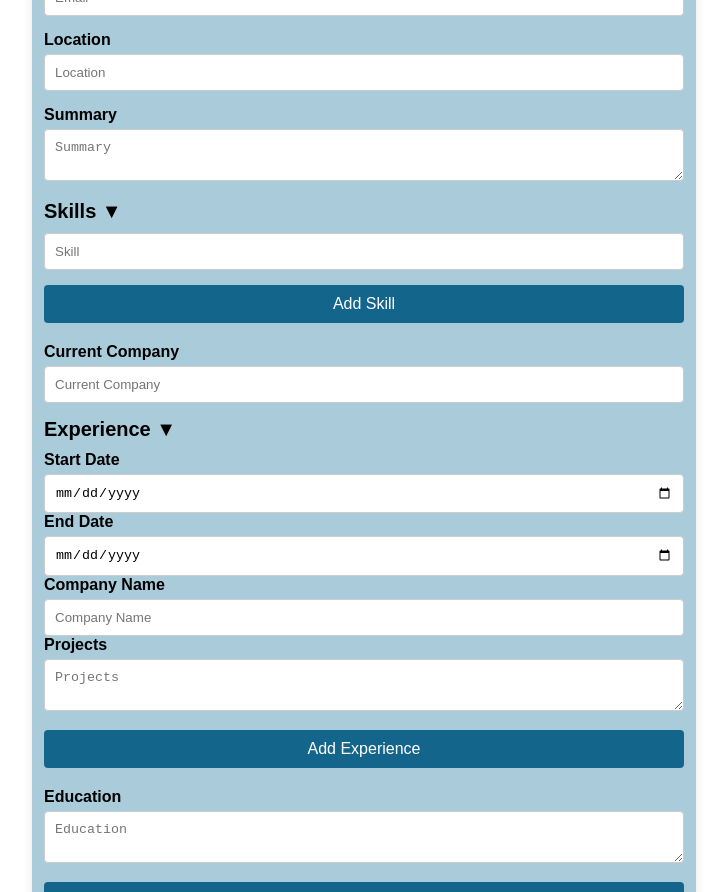
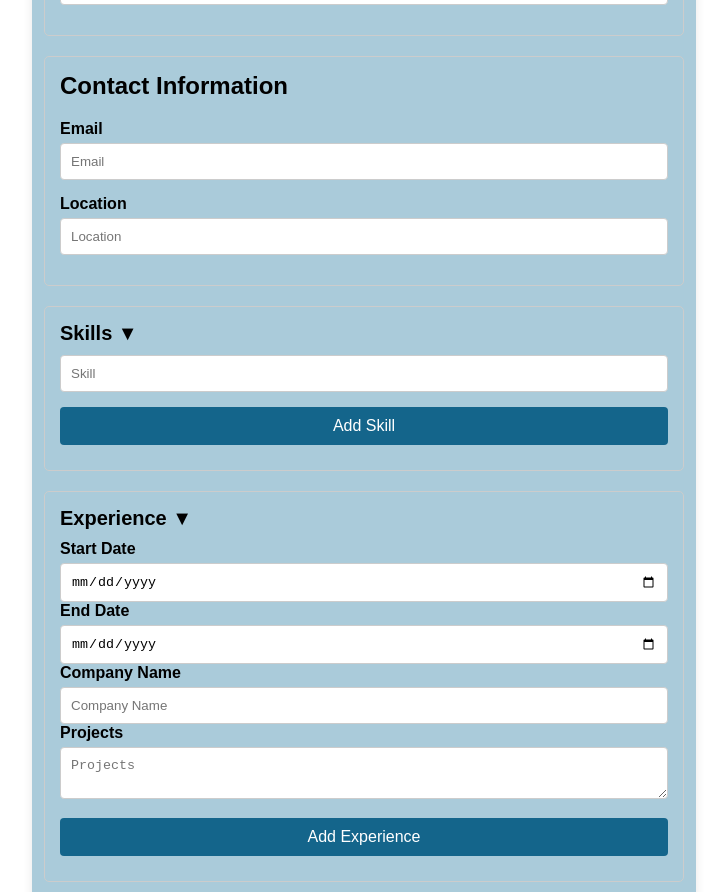
Before and after one commit to Mugdhashrivastava/Resume-generator-React, a React (Create React App) app: page / in a window 1280 px wide. Shown: the part 440-1332 px from the top of the page, without its empty margins (276-1003 px from the left). Built offline with nearby package versions, Linux system fonts and the light colour scheme.

Commit message:
separate sections created

```diff
--- a/src/components/ResumeForm.js
+++ b/src/components/ResumeForm.js
@@ -19,13 +19,10 @@ const ResumeForm = ({ onSave }) => {
         startDate: "",
         endDate: "",
         companyName: "",
-        projects: '',
+        projects: "",
       },
     ],
   });
-
-  const [isSkillsCollapsed, setIsSkillsCollapsed] = useState(false);
-  const [isExperienceCollapsed, setIsExperienceCollapsed] = useState(false);
 
   const navigate = useNavigate();
 
@@ -80,6 +77,9 @@ const ResumeForm = ({ onSave }) => {
     });
   };
 
+  const [isSkillsCollapsed, setIsSkillsCollapsed] = useState(false);
+  const [isExperienceCollapsed, setIsExperienceCollapsed] = useState(false);
+
   const toggleSkills = () => {
     setIsSkillsCollapsed(!isSkillsCollapsed);
   };
@@ -90,36 +90,82 @@ const ResumeForm = ({ onSave }) => {
 
   return (
     <form onSubmit={handleSubmit} className="resume-form">
+      {/* Personal Information Section */}
+      <div className="form-section">
+        <h2>Personal Information</h2>
         <div className="form-group">
           <label htmlFor="picture">Profile Picture</label>
-        <input type="file" name="picture" id="picture" onChange={handleChange} />
+          <input
+            type="file"
+            name="picture"
+            id="picture"
+            onChange={handleChange}
+          />
         </div>
         <div className="form-group">
           <label htmlFor="name">Full Name</label>
-        <input type="text" name="name" id="name" placeholder="Name" value={data.name} onChange={handleChange} />
+          <input
+            type="text"
+            name="name"
+            id="name"
+            placeholder="Name"
+            value={data.name}
+            onChange={handleChange}
+          />
         </div>
         <div className="form-group">
           <label htmlFor="title">Job Title</label>
-        <input type="text" name="title" id="title" placeholder="Title" value={data.title} onChange={handleChange} />
+          <input
+            type="text"
+            name="title"
+            id="title"
+            placeholder="Title"
+            value={data.title}
+            onChange={handleChange}
+          />
         </div>
         <div className="form-group">
           <label htmlFor="yoe">Years of Experience</label>
-        <input type="number" name="yoe" id="yoe" placeholder="Years of experience" value={data.yoe} onChange={handleChange} />
+          <input
+            type="number"
+            name="yoe"
+            id="yoe"
+            placeholder="Years of experience"
+            value={data.yoe}
+            onChange={handleChange}
+          />
         </div>
+      </div>
+
+      {/* Contact Information Section */}
+      <div className="form-section">
+        <h2>Contact Information</h2>
         <div className="form-group">
           <label htmlFor="email">Email</label>
-        <input type="email" name="email" id="email" placeholder="Email" value={data.email} onChange={handleChange} />
+          <input
+            type="email"
+            name="email"
+            id="email"
+            placeholder="Email"
+            value={data.email}
+            onChange={handleChange}
+          />
         </div>
         <div className="form-group">
           <label htmlFor="location">Location</label>
-        <input type="text" name="location" id="location" placeholder="Location" value={data.location} onChange={handleChange} />
+          <input
+            type="text"
+            name="location"
+            id="location"
+            placeholder="Location"
+            value={data.location}
+            onChange={handleChange}
+          />
         </div>
-      <div className="form-group">
-        <label htmlFor="summary">Summary</label>
-        <textarea name="summary" id="summary" placeholder="Summary" value={data.summary} onChange={handleChange}></textarea>
       </div>
 
-      <div className="collapsible-section">
+      {/* Skills Section */}
+      <div className="form-section collapsible-section">
         <h2 onClick={toggleSkills} className="collapsible-header">
           Skills {isSkillsCollapsed ? "▲" : "▼"}
         </h2>
@@ -127,7 +173,13 @@ const ResumeForm = ({ onSave }) => {
           <div className="skills-section">
             {data.skills.map((skill, index) => (
               <div key={index} className="form-group">
-                <input type="text" name={`skill-${index}`} placeholder="Skill" value={skill} onChange={(e) => handleSkillChange(index, e)} />
+                <input
+                  type="text"
+                  name={`skill-${index}`}
+                  placeholder="Skill"
+                  value={skill}
+                  onChange={(e) => handleSkillChange(index, e)}
+                />
               </div>
             ))}
             <button type="button" onClick={addSkill}>
@@ -137,12 +189,8 @@ const ResumeForm = ({ onSave }) => {
         )}
       </div>
 
-      <div className="form-group">
-        <label htmlFor="currentEmployer">Current Company</label>
-        <input type="text" name="currentEmployer" id="currentEmployer" placeholder="Current Company" value={data.currentEmployer} onChange={handleChange} />
-      </div>
-
-      <div className="collapsible-section">
+      {/* Experience Section */}
+      <div className="form-section collapsible-section">
         <h2 onClick={toggleExperience} className="collapsible-header">
           Experience {isExperienceCollapsed ? "▲" : "▼"}
         </h2>
@@ -151,13 +199,38 @@ const ResumeForm = ({ onSave }) => {
             {data.experience.map((exp, index) => (
               <div key={index} className="form-group">
                 <label htmlFor={`startDate-${index}`}>Start Date</label>
-                <input type="date" name="startDate" id={`startDate-${index}`} value={exp.startDate} onChange={(e) => handleExperienceChange(index, e)} />
+                <input
+                  type="date"
+                  name="startDate"
+                  id={`startDate-${index}`}
+                  value={exp.startDate}
+                  onChange={(e) => handleExperienceChange(index, e)}
+                />
                 <label htmlFor={`endDate-${index}`}>End Date</label>
-                <input type="date" name="endDate" id={`endDate-${index}`} value={exp.endDate} onChange={(e) => handleExperienceChange(index, e)} />
+                <input
+                  type="date"
+                  name="endDate"
+                  id={`endDate-${index}`}
+                  value={exp.endDate}
+                  onChange={(e) => handleExperienceChange(index, e)}
+                />
                 <label htmlFor={`companyName-${index}`}>Company Name</label>
-                <input type="text" name="companyName" id={`companyName-${index}`} placeholder="Company Name" value={exp.companyName} onChange={(e) => handleExperienceChange(index, e)} />
+                <input
+                  type="text"
+                  name="companyName"
+                  id={`companyName-${index}`}
+                  placeholder="Company Name"
+                  value={exp.companyName}
+                  onChange={(e) => handleExperienceChange(index, e)}
+                />
                 <label htmlFor={`projects-${index}`}>Projects</label>
-                <textarea name="projects" id={`projects-${index}`} placeholder="Projects" value={exp.projects} onChange={(e) => handleExperienceChange(index, e)}></textarea>
+                <textarea
+                  name="projects"
+                  id={`projects-${index}`}
+                  placeholder="Projects"
+                  value={exp.projects}
+                  onChange={(e) => handleExperienceChange(index, e)}
+                ></textarea>
               </div>
             ))}
             <button type="button" onClick={addExperienceSection}>
@@ -167,9 +240,19 @@ const ResumeForm = ({ onSave }) => {
         )}
       </div>
 
+      {/* Education Section */}
+      <div className="form-section">
+        <h2>Education</h2>
         <div className="form-group">
           <label htmlFor="education">Education</label>
-        <textarea name="education" id="education" placeholder="Education" value={data.education} onChange={handleChange}></textarea>
+          <textarea
+            name="education"
+            id="education"
+            placeholder="Education"
+            value={data.education}
+            onChange={handleChange}
+          ></textarea>
+        </div>
       </div>
       <button type="submit">Save</button>
     </form>
--- a/src/components/ResumePreview.css
+++ b/src/components/ResumePreview.css
@@ -82,3 +82,32 @@ p {
   color: #10657e;
   list-style-type: square;
 }
+
+
+
+
+.form-section {
+  margin-bottom: 20px;
+  padding: 15px;
+  border: 1px solid #ccc;
+  border-radius: 5px;
+}
+
+.form-section h2 {
+  margin-top: 0;
+}
+
+.collapsible-section {
+  margin-bottom: 20px;
+}
+
+.collapsible-header {
+  cursor: pointer;
+  font-size: 1.25rem;
+  font-weight: bold;
+  margin: 10px 0;
+}
+
+.collapsible-header:hover {
+  text-decoration: underline;
+}
```
Lines whose indentation alone changed are shown as unchanged.
